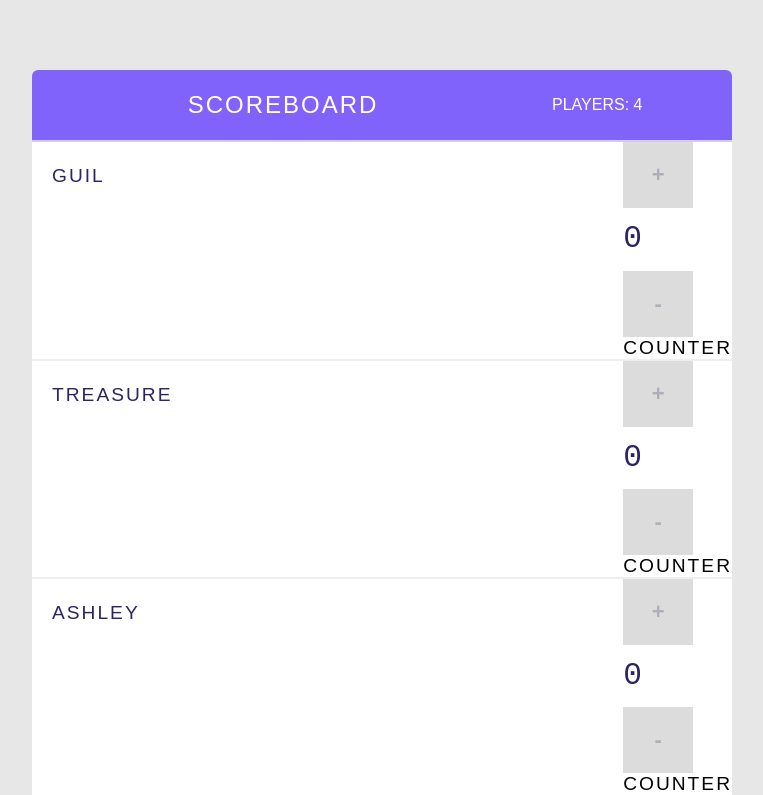
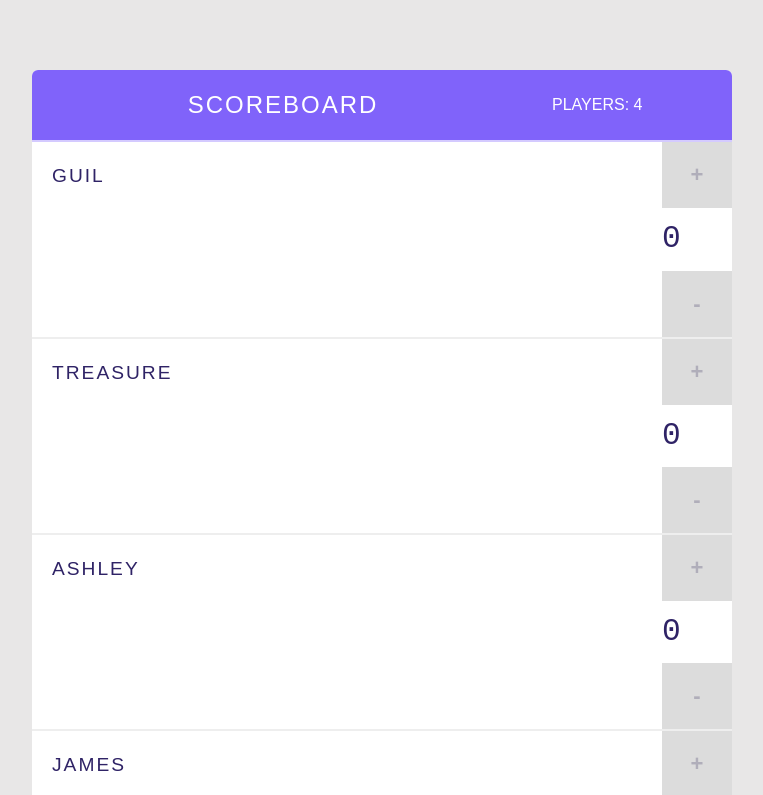
Before and after one commit to Khalil-Foulks/scoreboard_app_practice, a React (Create React App) app in the folder scoreboard_app/: page / in a window 1280 px wide. Shown: the top 795 px of the page, without its empty margins (258-1021 px from the left). Built offline with nearby package versions, Linux system fonts and the light colour scheme.

Commit message:
remove placeholder

```diff
--- a/scoreboard_app/src/components/Counter.js
+++ b/scoreboard_app/src/components/Counter.js
@@ -17,7 +17,6 @@ function Counter(){
             <button className="counter-action increment" onClick={() => incrementScore()}> + </button>
             <span className="counter-score">{score}</span>
             <button className="counter-action decrement" onClick={() => decrementScore()}> - </button>
-            Counter
         </div>
     )
 }
```
